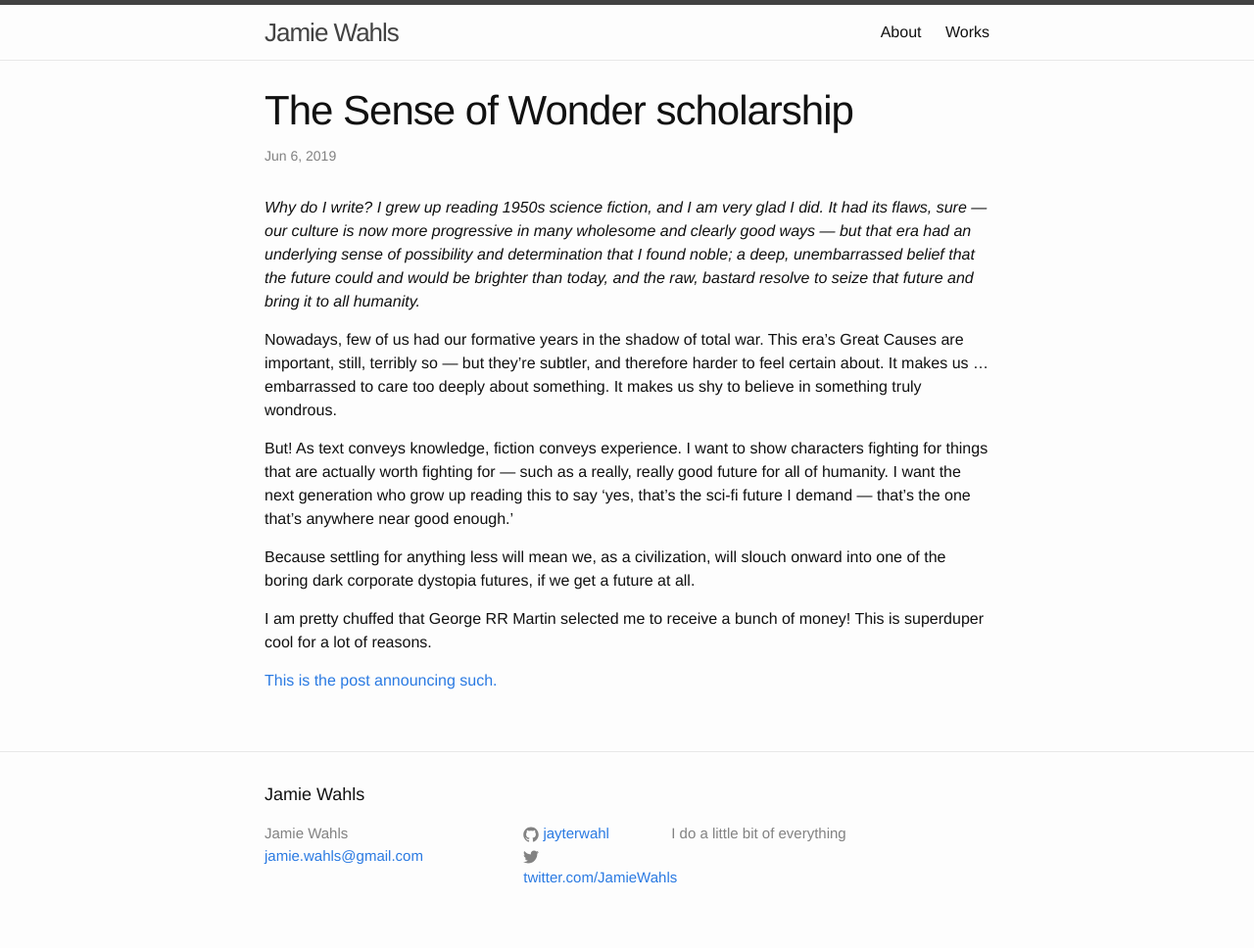
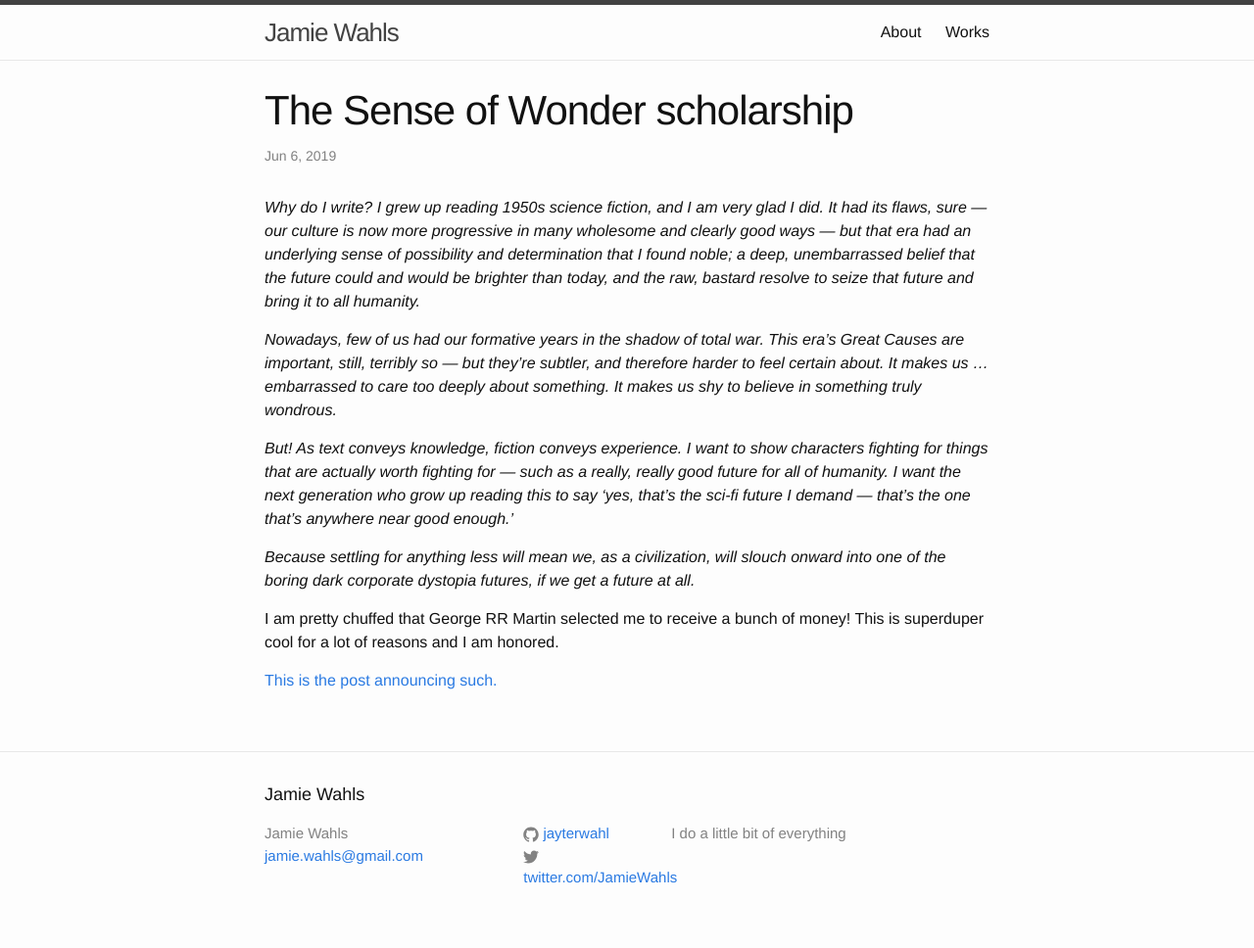
Before and after one commit to jayterwahl/author-website.github.io, a Jekyll site: the page built from _posts/2018-05-06-Sense-Of-Wonder.markdown, in a window 1280 px wide. Shown: the whole page at 98% size. Built offline with Jekyll 4.4.1, drawn with Linux system fonts in a browser that asks for light colours.

Commit message:
italics experimentation 2

```diff
--- a/_posts/2018-05-06-Sense-Of-Wonder.markdown
+++ b/_posts/2018-05-06-Sense-Of-Wonder.markdown
@@ -8,14 +8,14 @@ categories: announcements
 
 _Why do I write? I grew up reading 1950s science fiction, and I am very glad I did. It had its flaws, sure — our culture is now more progressive in many wholesome and clearly good ways — but that era had an underlying sense of possibility and determination that I found noble; a deep, unembarrassed belief that the future could and would be brighter than today, and the raw, bastard resolve to seize that future and bring it to all humanity._
 
-Nowadays, few of us had our formative years in the shadow of total war. This era’s Great Causes are important, still, terribly so — but they’re subtler, and therefore harder to feel certain about. It makes us … embarrassed to care too deeply about something. It makes us shy to believe in something truly wondrous.
+_Nowadays, few of us had our formative years in the shadow of total war. This era’s Great Causes are important, still, terribly so — but they’re subtler, and therefore harder to feel certain about. It makes us … embarrassed to care too deeply about something. It makes us shy to believe in something truly wondrous._
 
-But! As text conveys knowledge, fiction conveys experience. I want to show characters fighting for things that are actually worth fighting for — such as a really, really good future for all of humanity. I want the next generation who grow up reading this to say ‘yes, that’s the sci-fi future I demand — that’s the one that’s anywhere near good enough.’
+_But! As text conveys knowledge, fiction conveys experience. I want to show characters fighting for things that are actually worth fighting for — such as a really, really good future for all of humanity. I want the next generation who grow up reading this to say ‘yes, that’s the sci-fi future I demand — that’s the one that’s anywhere near good enough.’_
 
-Because settling for anything less will mean we, as a civilization, will slouch onward into one of the boring dark corporate dystopia futures, if we get a future at all.
+_Because settling for anything less will mean we, as a civilization, will slouch onward into one of the boring dark corporate dystopia futures, if we get a future at all._
 
 
 
-I am pretty chuffed that George RR Martin selected me to receive a bunch of money! This is superduper cool for a lot of reasons.
+I am pretty chuffed that George RR Martin selected me to receive a bunch of money! This is superduper cool for a lot of reasons and I am honored.
 
 [This is the post announcing such.](http://georgerrmartin.com/notablog/2019/06/06/wahls-wins-sense-of-wonder/)
```
